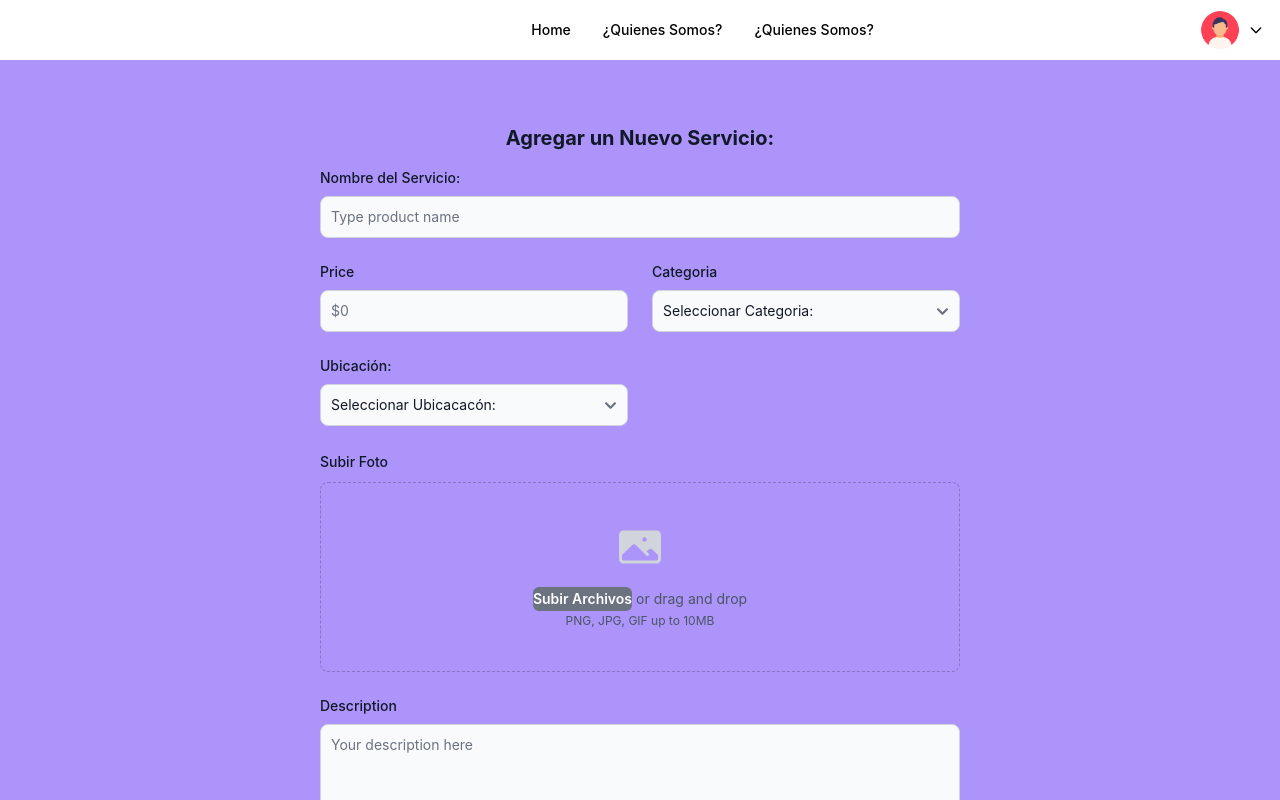
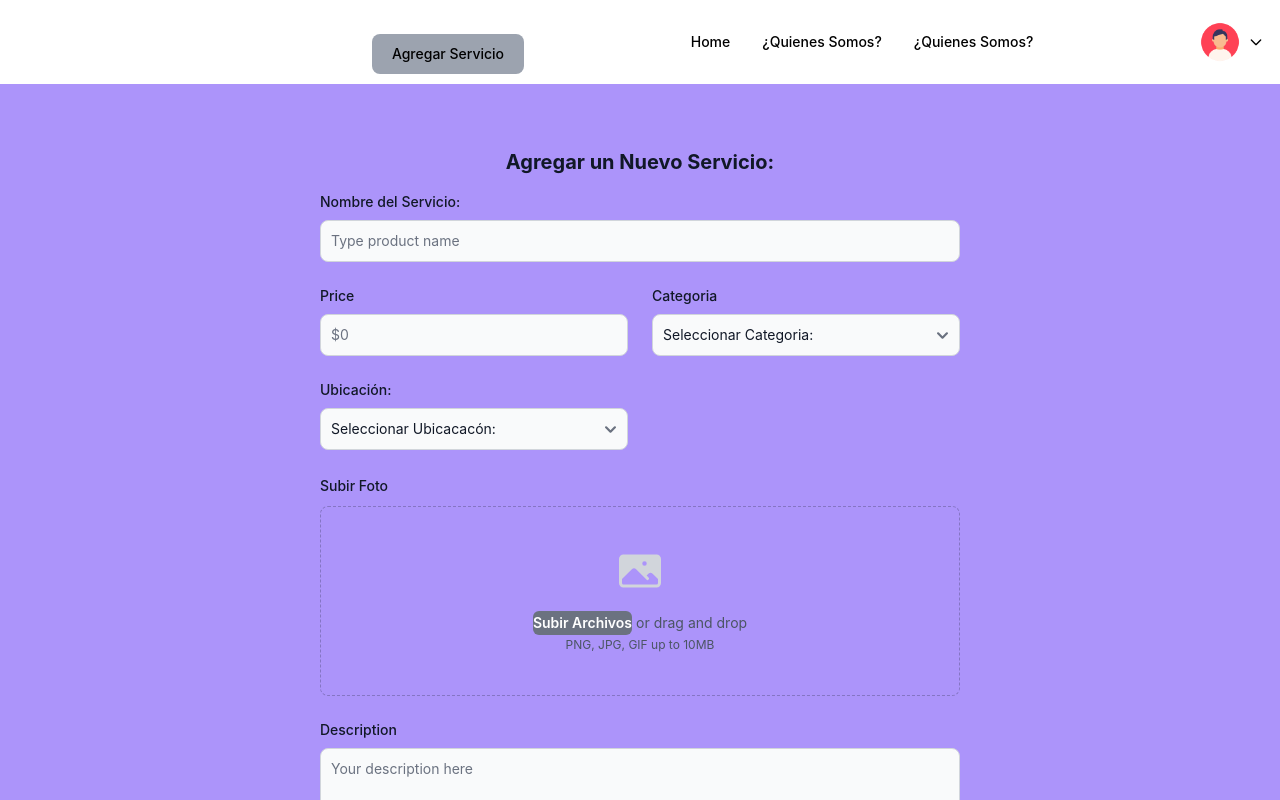
Before and after one commit to dcarvajal99/handyshop, a React (Create React App) app: page /subir-servicios in a window 1280 px wide. Shown: the top 800 px of the page. Built offline with nearby package versions, Linux system fonts and the light colour scheme.

Commit message:
Boton de Iniciar Seccion Agregado

```diff
--- a/src/components/navbar/Navbar.jsx
+++ b/src/components/navbar/Navbar.jsx
@@ -9,6 +9,7 @@ export default function NavbarWithDropdown() {
      const { usuarios } = useContext(Context);
     /* let usuarios = undefined; */
     return (
+
         <Navbar fluid rounded >
             <Navbar.Brand  >
 
@@ -18,13 +19,17 @@ export default function NavbarWithDropdown() {
                     src={process.env.PUBLIC_URL + '../img/logo/logo.gif'}
                 />
             </Navbar.Brand>
+
             {/* <NavLink to="/">
                     <span className="self-center whitespace-nowrap text-xl font-semibold dark:text-white">
                         HandyShop
                     </span>
                 </NavLink> */}
+                <button type="submit" className=" px-5 py-2.5 sm:mt-6 text-sm font-medium text-center text-dark bg-gray-400 rounded-lg focus:ring-4 focus:ring-primary-200">
+                    Agregar Servicio
+                </button>
             {usuarios.nombre ?
-                <div className="flex md:order-2">
+                <div className="flex md:order-1">
                     <Dropdown inline label={<Avatar alt="User settings" img={process.env.PUBLIC_URL + '../img/navbar/icon-profile.png'} rounded />} >
                         <Dropdown.Header>
                             <span className="block text-sm">
```
